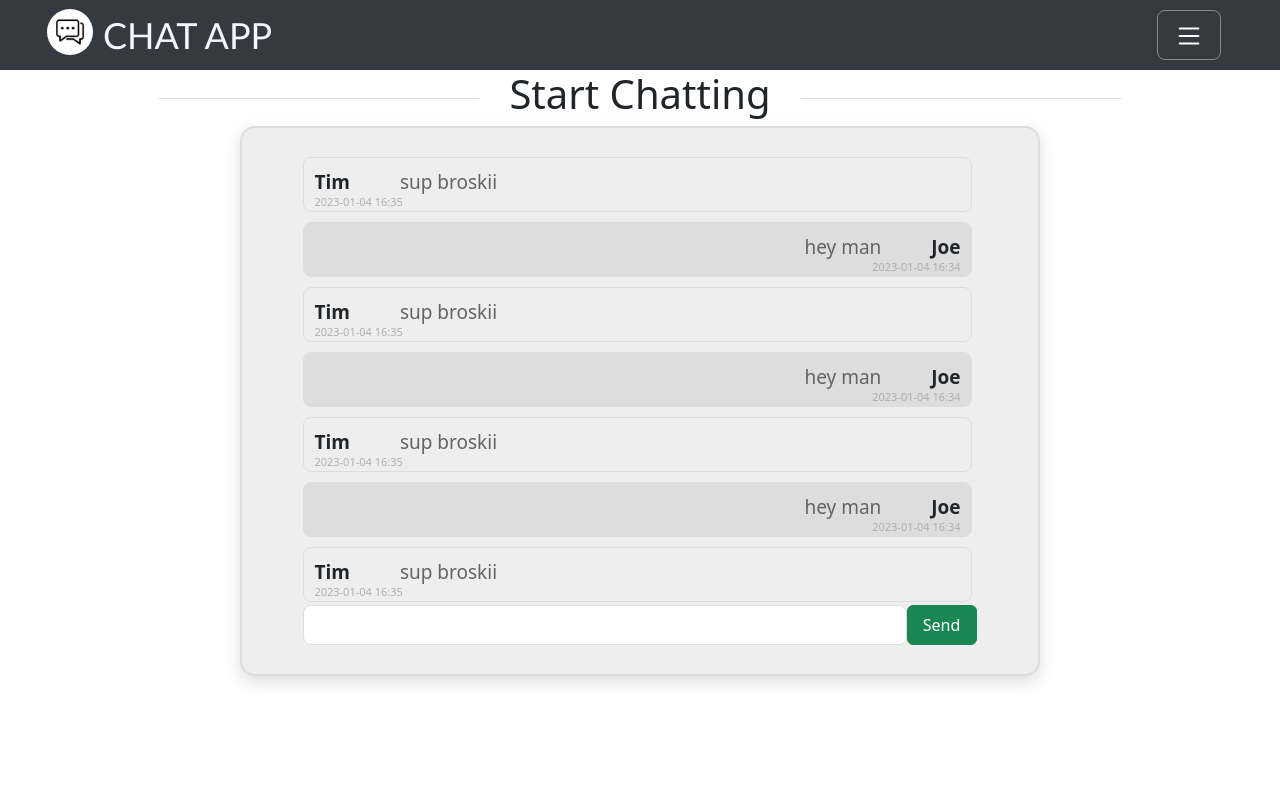
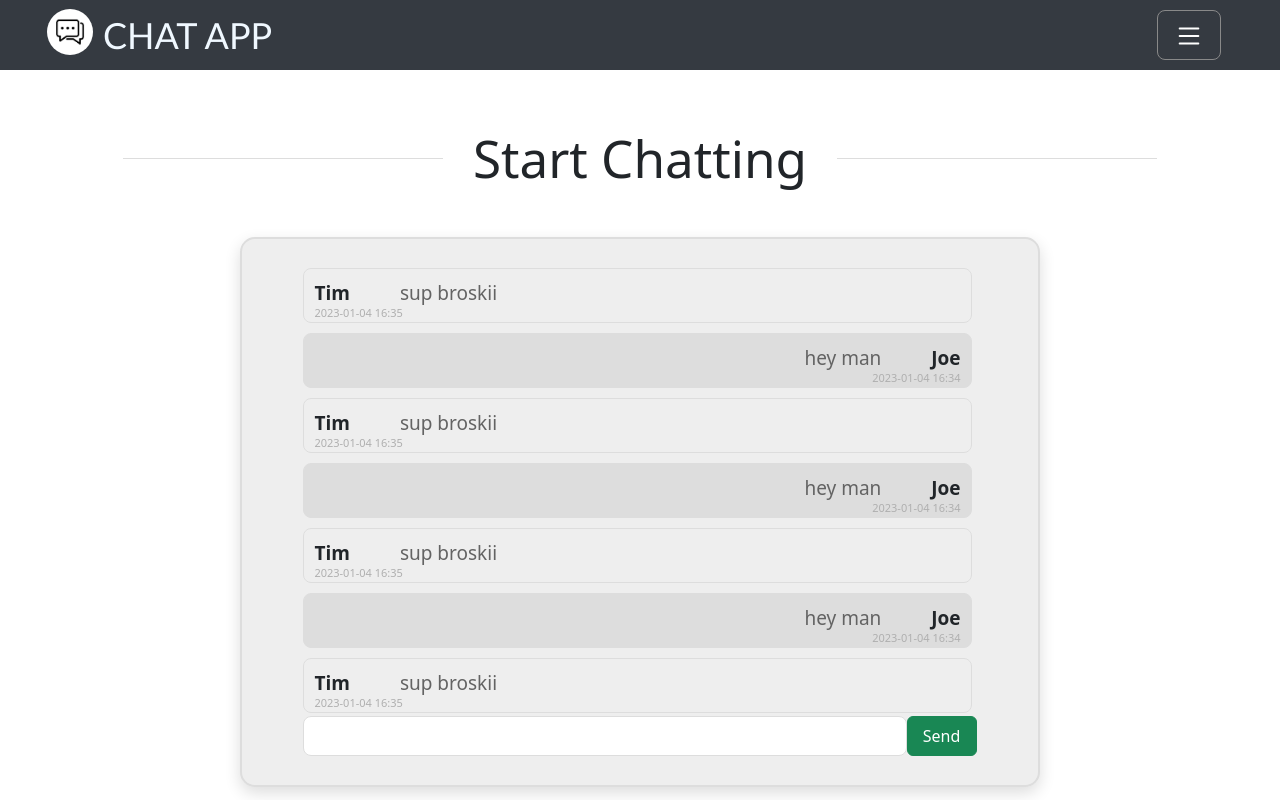
Before and after one commit to Jam-Jet/SDC-TeamOne, a React (Vite) app in the folder client/: page / in a window 1280 px wide. Built offline with nearby package versions, Linux system fonts and the light colour scheme.

Commit message:
fixed header spacing and font size

```diff
--- a/client/src/components/live-chat-page/LiveChatPage.jsx
+++ b/client/src/components/live-chat-page/LiveChatPage.jsx
@@ -1,5 +1,5 @@
 import UserChatBlurb from "./UserChatBlurb";
-import RecipientChatBlurb from "./RecipientCharBlurb";
+import RecipientChatBlurb from "./RecipientChatBlurb";
 import Button from "react-bootstrap/Button";
 
 const LiveChatPage = () => {
@@ -8,7 +8,7 @@ const LiveChatPage = () => {
       <main>
         <div id="chat-header">
           <div id="header-line"></div>
-          <h1>Start Chatting</h1>
+          <span id="header-text">Start Chatting</span>
           <div id="header-line"></div>
         </div>
         <div id="chat-wrapper">
--- a/client/src/main.css
+++ b/client/src/main.css
@@ -45,11 +45,18 @@
 
 /* ------------- Live Chat Page Chat Section --------------- */
 
+main {
+  margin-top: 50px;
+}
 #chat-header {
   display: flex;
   justify-content: center;
   align-items: center;
   gap: 30px;
+  margin-bottom: 40px;
+}
+#header-text {
+  font-size: 4vw;
 }
 #header-line {
   border-bottom: 1px solid #dddddd;
```
Also changed, not shown: client/src/components/live-chat-page/RecipientChatBlurb.jsx (renamed from client/src/components/live-chat-page/RecipientCharBlurb.jsx).
